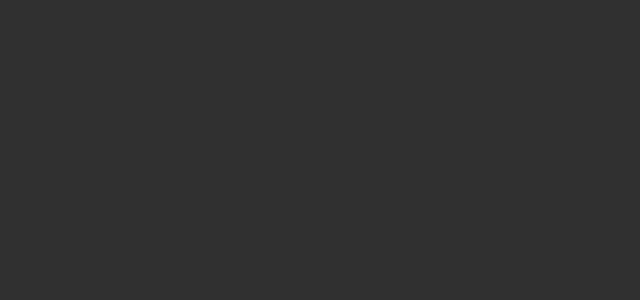
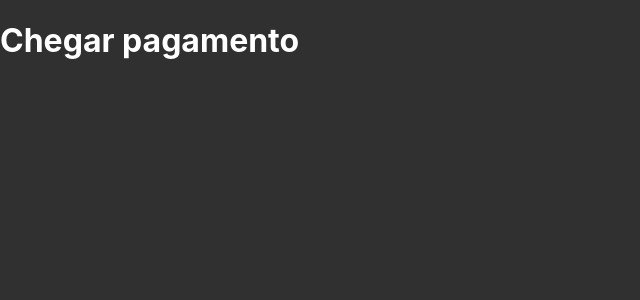
Before and after one commit to Daviniel/project-frontend-online-store, a React (Create React App) app: page /checkout in a window 1280 px wide. Before the commit this address had no page. Shown: the top 300 px of the page, without its empty margins (0-640 px from the left). Built offline with nearby package versions, Linux system fonts and the light colour scheme.

Commit message:
adicionado a página para chegar pagamento

```diff
--- a/src/App.js
+++ b/src/App.js
@@ -4,6 +4,7 @@
 import Main from './pages/Main';
 import ProductPage from './pages/ProductPage';
 import ShoppingCart from './pages/ShoppingCart';
+import Checkout from './pages/Checkout';
 
 function App() {
   return (
@@ -12,6 +13,7 @@
         <Route exact path='/' element={<Main />} />
         <Route exact path='/shoppingcart' element={<ShoppingCart />} />
         <Route path="/product/:id" element={<ProductPage />} />
+        <Route exact path='/checkout' element={<Checkout />} />
       </Routes>
     </BrowserRouter>
   );
--- a/src/pages/Checkout.js
+++ b/src/pages/Checkout.js
@@ -0,0 +1,7 @@
+function Checkout() {
+    return (
+        <h1>Chegar pagamento</h1>
+    )
+}
+
+export default Checkout;
```
